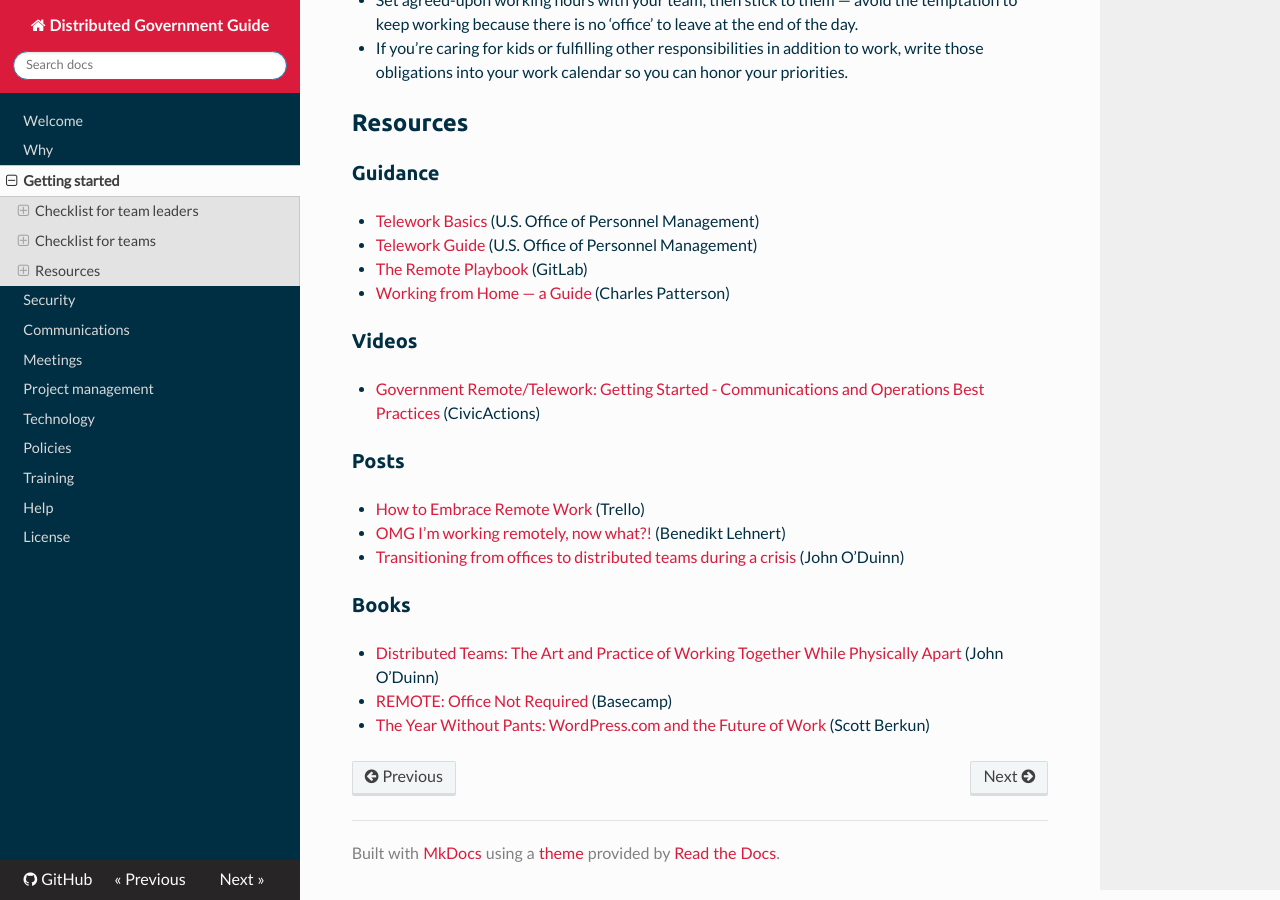
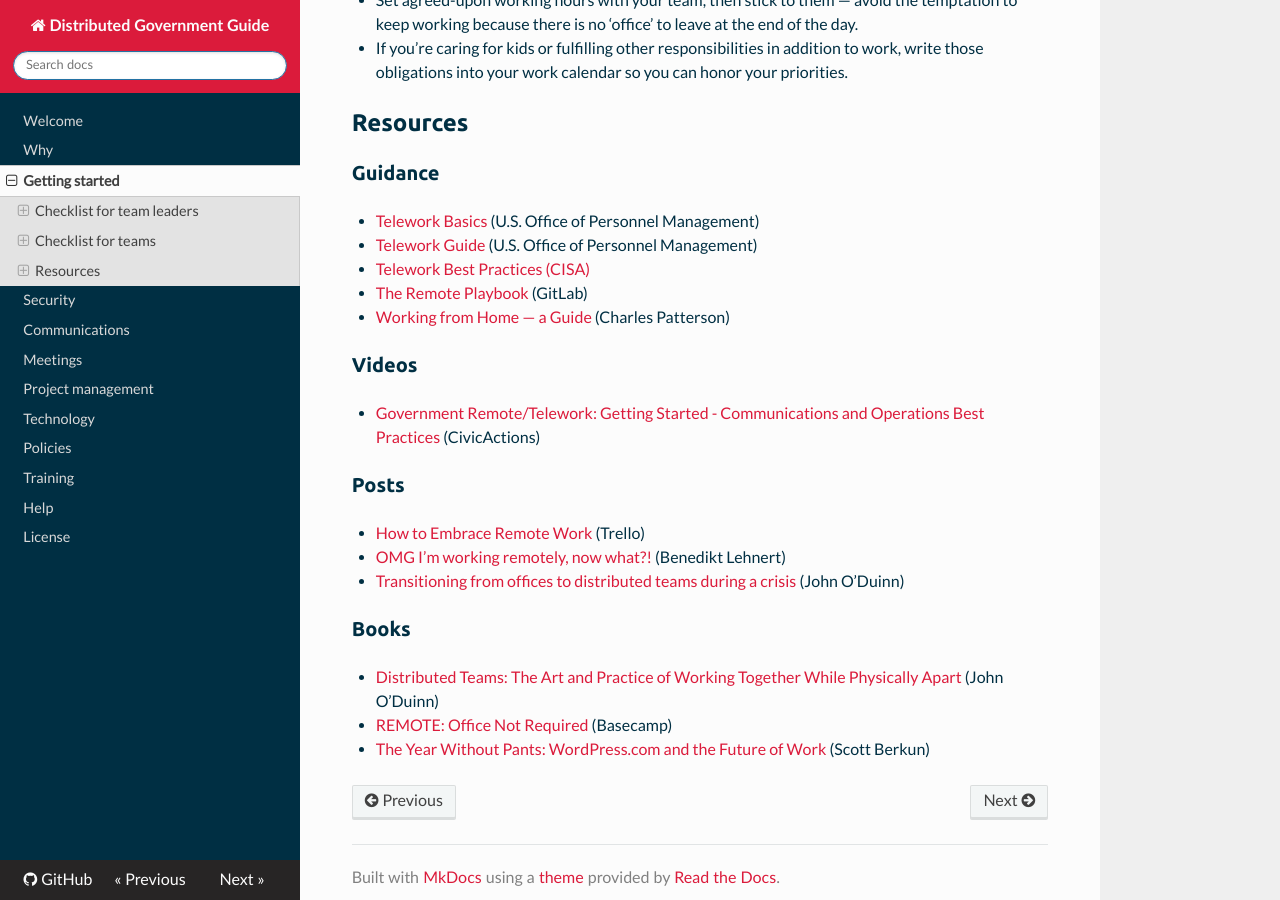
Before and after one commit to distributedgov/guide, an MkDocs documentation site: the page built from docs/getting-started.md, in a window 1280 px wide and 900 px high, scrolled down 2878 px. Built offline with MkDocs 1.6.1, drawn with Linux system fonts in a browser that asks for light colours; nearby versions of some CDN libraries; old or Windows-style settings are respelled for this version of MkDocs.

Commit message:
Update getting-started.md

```diff
--- a/docs/getting-started.md
+++ b/docs/getting-started.md
@@ -144,6 +144,8 @@ How to effectively transition from co-located to a distributed team.
 
 * [Telework Guide](https://www.telework.gov/guidance-legislation/telework-guidance/telework-guide/) (U.S. Office of Personnel Management)
 
+* [Telework Best Practices (CISA)](https://www.cisa.gov/sites/default/files/publications/Telework_Guide_with_NSA_and_DHS_CISA.pdf)
+
 * [The Remote Playbook](https://about.gitlab.com/resources/downloads/ebook-remote-playbook.pdf) (GitLab)
 
 * [Working from Home — a Guide](https://medium.com/@charlespattson/working-from-home-a-guide-1c30321cd399) (Charles Patterson)
```
